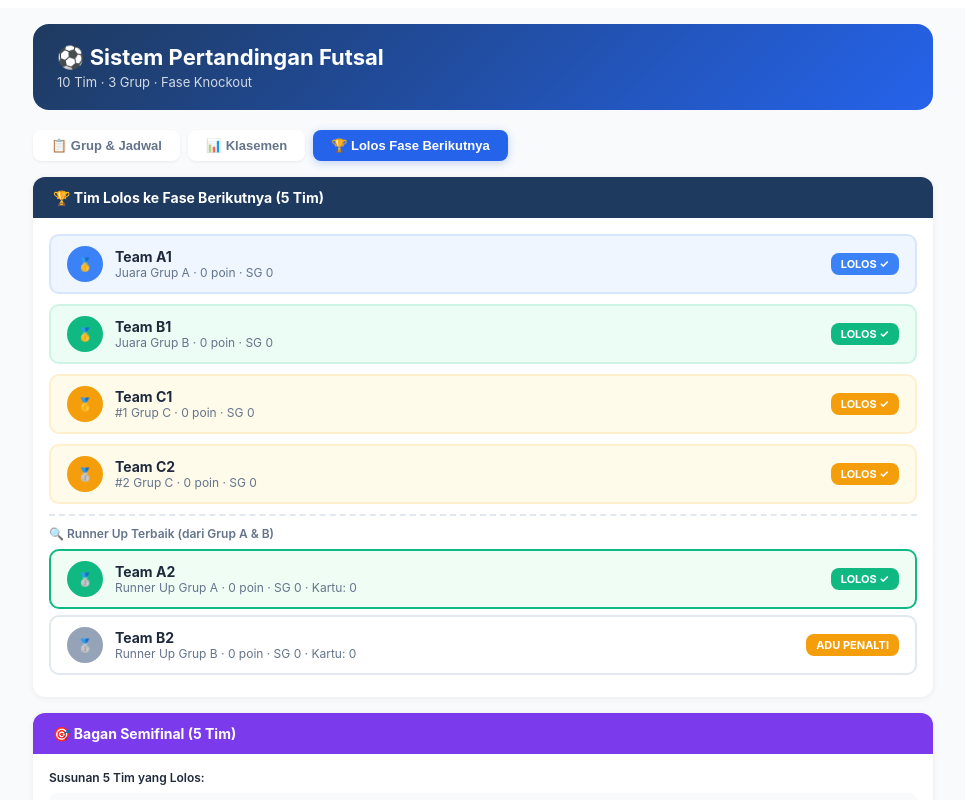
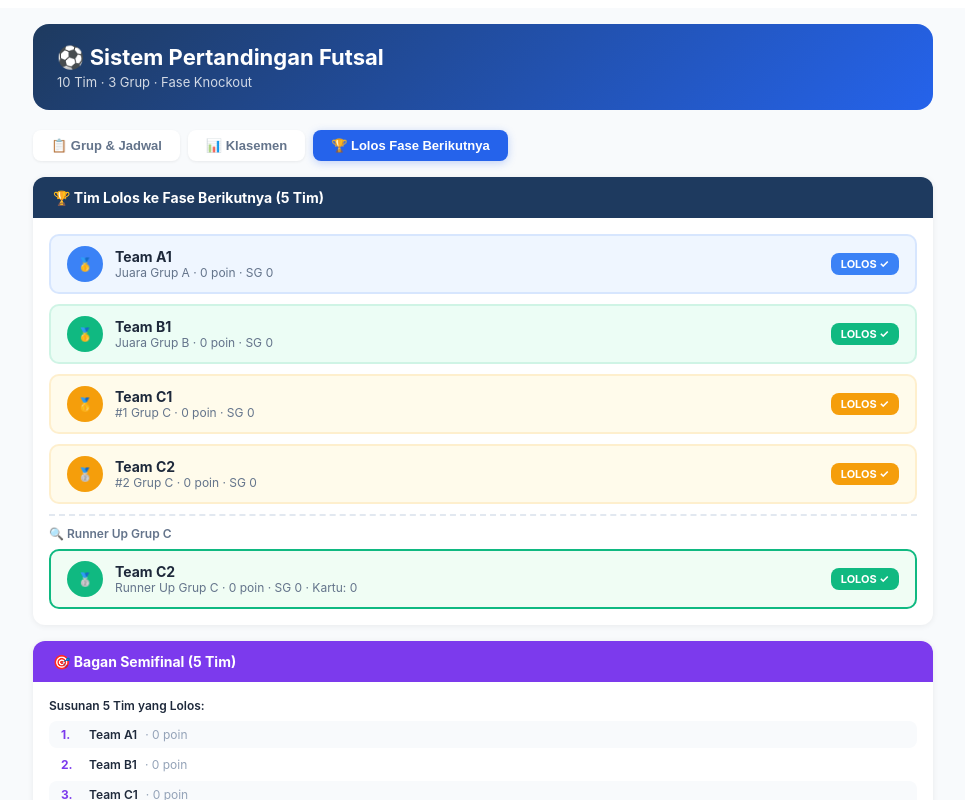
Before and after one commit to rahmatmlyn/futsal-tournament, a React (Vite) app: page / in a window 1280 px wide. Both pictures are taken after a click on the button "🏆 Lolos Fase Berikutnya". Shown: the top 800 px of the page, without its empty margins (157-1122 px from the left). Built offline with nearby package versions, Linux system fonts and the light colour scheme.

Commit message:
ubah logic runner up

```diff
--- a/src/App.jsx
+++ b/src/App.jsx
@@ -92,15 +92,9 @@ export default function App() {
   const statsB = calcStats(teams.B, matches.B);
   const statsC = calcStats(teams.C, matches.C);
 
-  const advanceTeams = [statsA[0], statsB[0], ...statsC.slice(0, 2)];
-  const runners = [statsA[1], statsB[1]];
-  runners.sort((a, b) => {
-    if (b.pts !== a.pts) return b.pts - a.pts;
-    if (b.gd !== a.gd) return b.gd - a.gd;
-    return a.cards - b.cards;
-  });
-  const bestRunner = runners[0];
-  const semifinalists = [...advanceTeams, bestRunner];
+  const advanceTeams = [statsA[0], statsB[0], statsC[0]];
+  const runnerC = statsC[1];
+  const semifinalists = [...advanceTeams, runnerC];
 
   return (
     <div style={{ fontFamily: "Inter,sans-serif", background: "#f8fafc", minHeight: "100vh", padding: "16px" }}>
@@ -278,26 +272,17 @@ export default function App() {
                     <div style={{ marginLeft: "auto", background: COLORS.C, color: "#fff", borderRadius: 8, padding: "4px 10px", fontSize: 11, fontWeight: 700 }}>LOLOS ✓</div>
                   </div>
                 ))}
-                {/* Best runner up */}
+                {/* Runner Up Grup C */}
                 <div style={{ borderTop: "2px dashed #e2e8f0", paddingTop: 10 }}>
-                  <div style={{ fontSize: 12, color: "#64748b", marginBottom: 8, fontWeight: 600 }}>🔍 Runner Up Terbaik (dari Grup A & B)</div>
-                  {runners.map((s, i) => {
-                    const grp = teams.A.includes(s.team) ? "A" : "B";
-                    const isBest = i === 0;
-                    return (
-                      <div key={s.team} style={{ display: "flex", alignItems: "center", gap: 12, padding: "10px 16px", borderRadius: 10, background: isBest ? "#f0fdf4" : "#fff", border: `2px solid ${isBest?"#10b981":"#e2e8f0"}`, marginBottom: 6 }}>
-                        <div style={{ width: 36, height: 36, borderRadius: "50%", background: isBest?"#10b981":"#94a3b8", color: "#fff", display: "flex", alignItems: "center", justifyContent: "center", fontWeight: 700, fontSize: 13 }}>🥈</div>
-                        <div>
-                          <div style={{ fontWeight: 700, fontSize: 14, color: "#1e293b" }}>{s.team}</div>
-                          <div style={{ fontSize: 12, color: "#64748b" }}>Runner Up Grup {grp} · {s.pts} poin · SG {s.gd>0?"+":""}{s.gd} · Kartu: {s.cards}</div>
-                        </div>
-                        {isBest && <div style={{ marginLeft: "auto", background: "#10b981", color: "#fff", borderRadius: 8, padding: "4px 10px", fontSize: 11, fontWeight: 700 }}>LOLOS ✓</div>}
-                        {!isBest && runners[0].pts===s.pts && runners[0].gd===s.gd && runners[0].cards===s.cards && (
-                          <div style={{ marginLeft: "auto", background: "#f59e0b", color: "#fff", borderRadius: 8, padding: "4px 10px", fontSize: 11, fontWeight: 700 }}>ADU PENALTI</div>
-                        )}
-                      </div>
-                    );
-                  })}
+                  <div style={{ fontSize: 12, color: "#64748b", marginBottom: 8, fontWeight: 600 }}>🔍 Runner Up Grup C</div>
+                  <div style={{ display: "flex", alignItems: "center", gap: 12, padding: "10px 16px", borderRadius: 10, background: "#f0fdf4", border: "2px solid #10b981" }}>
+                    <div style={{ width: 36, height: 36, borderRadius: "50%", background: "#10b981", color: "#fff", display: "flex", alignItems: "center", justifyContent: "center", fontWeight: 700, fontSize: 13 }}>🥈</div>
+                    <div>
+                      <div style={{ fontWeight: 700, fontSize: 14, color: "#1e293b" }}>{runnerC?.team}</div>
+                      <div style={{ fontSize: 12, color: "#64748b" }}>Runner Up Grup C · {runnerC?.pts} poin · SG {runnerC?.gd>0?"+":""}{runnerC?.gd} · Kartu: {runnerC?.cards}</div>
+                    </div>
+                    <div style={{ marginLeft: "auto", background: "#10b981", color: "#fff", borderRadius: 8, padding: "4px 10px", fontSize: 11, fontWeight: 700 }}>LOLOS ✓</div>
+                  </div>
                 </div>
               </div>
             </div>
@@ -328,9 +313,9 @@ export default function App() {
                   ["🏅 Sistem Poin","Menang: 3 · Seri: 1 · Kalah: 0"],
                   ["📋 WO","Menang WO: 3 poin (skor 3-0) · Kalah WO: 0 poin (skor 0-3)"],
                   ["📊 Ranking","Poin → Selisih Gol → H2H → Kartu"],
-                  ["🏆 Lolos","Juara A,B + Top 2 Grup C + 1 Runner Up Terbaik"],
-                  ["🥈 Runner Up Terbaik","Poin → Selisih Gol → Kartu → Adu Penalti 3 penendang"],
-                  ["⚽ Total Lolos","5 tim masuk fase berikutnya"],
+                  ["🏆 Lolos","Juara Grup A, B, C + Runner Up Grup C"],
+                  ["🥈 Runner Up Grup C","Peringkat 2 Grup C langsung lolos"],
+                  ["⚽ Total Lolos","4 tim masuk fase berikutnya (Semifinal)"],
                 ].map(([k,v]) => (
                   <div key={k} style={{ background: "#f8fafc", borderRadius: 8, padding: "10px 12px" }}>
                     <div style={{ fontWeight: 700, color: "#1e293b", marginBottom: 2 }}>{k}</div>
```
